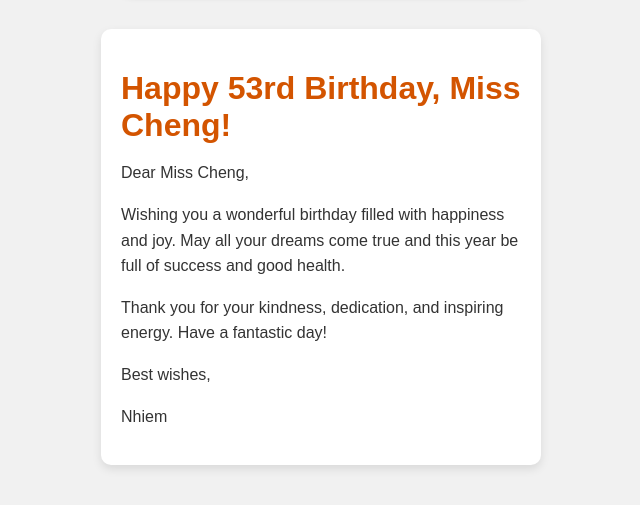
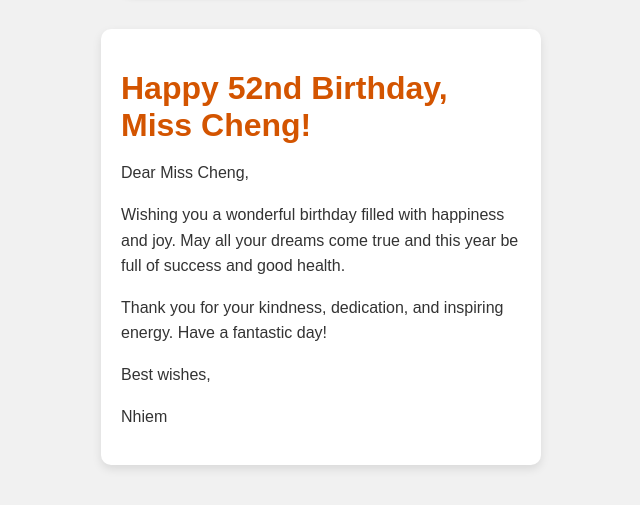
Before and after one commit to ngvkhoa/HPBDMsCheng, a plain HTML site: page index.html in a window 1280 px wide. Shown: the part 445-950 px from the top of the page, without its empty margins (319-959 px from the left). Drawn offline with Linux system fonts and the light colour scheme.

Commit message:
Update index.html

```diff
--- a/index.html
+++ b/index.html
@@ -64,7 +64,7 @@
         <img src="https://raw.githubusercontent.com/ngvkhoa/HPBDMsCheng/main/HPBD.webp" alt="Birthday Cake">
     </div>
     <div class="message">
-        <h1>Happy 53rd Birthday, Miss Cheng!</h1>
+        <h1>Happy 52nd Birthday, Miss Cheng!</h1>
         <p>Dear Miss Cheng,</p>
         <p>Wishing you a wonderful birthday filled with happiness and joy. May all your dreams come true and this year be full of success and good health.</p>
         <p>Thank you for your kindness, dedication, and inspiring energy. Have a fantastic day!</p>
```
